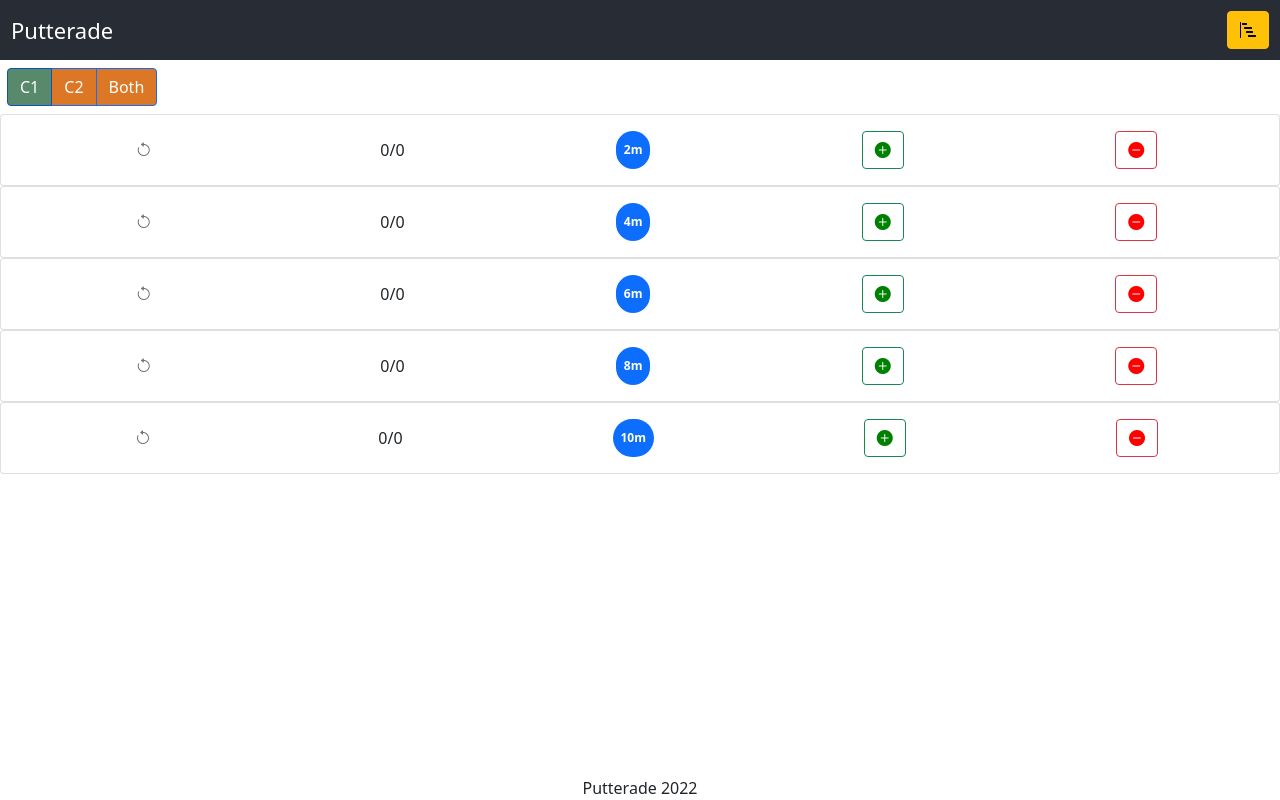
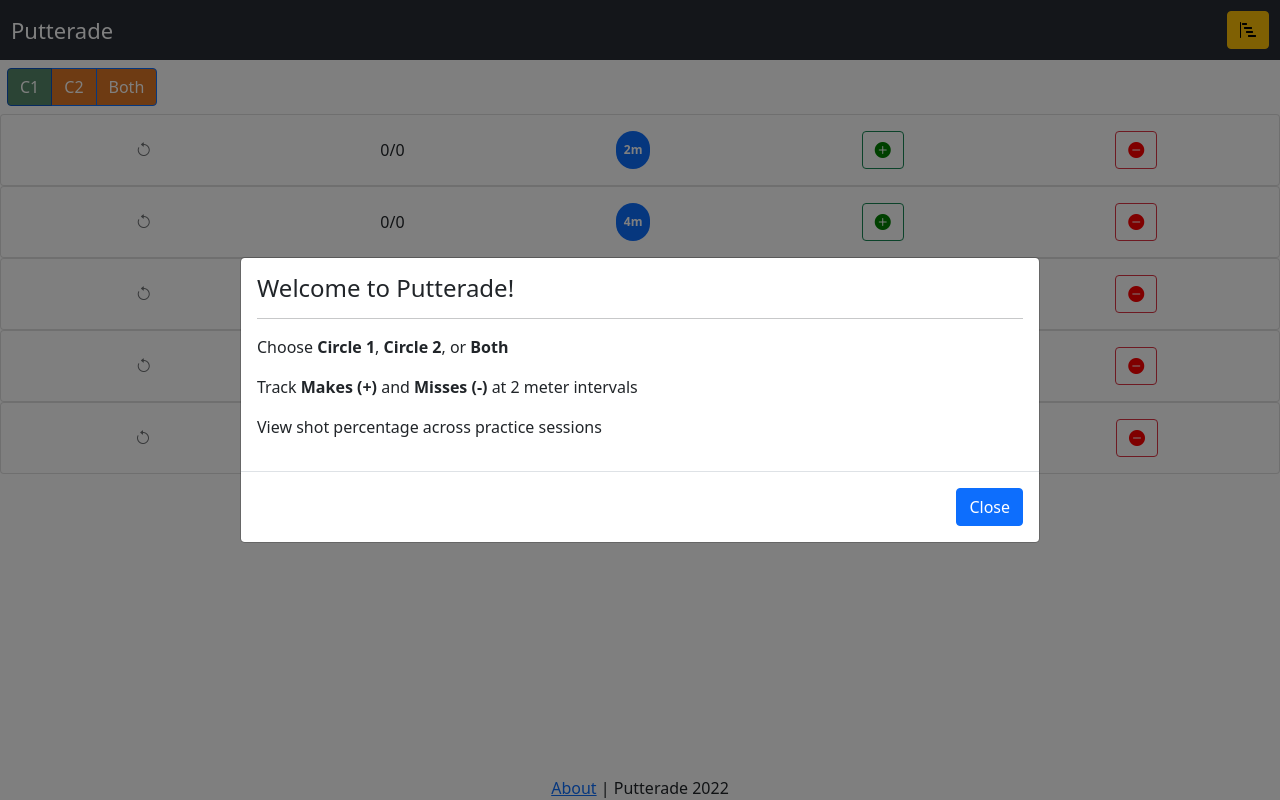
Before and after one commit to zacarey/putterade, a React (Create React App) app: page / in a window 1280 px wide. Built offline with nearby package versions, Linux system fonts and the light colour scheme.

Commit message:
Adding about screen

```diff
--- a/src/App.js
+++ b/src/App.js
@@ -4,6 +4,7 @@ import React from "react";
 import Putterade from "./Putterade";
 import "bootstrap-icons/font/bootstrap-icons.css";
 import StatTracker from "./StatTracker";
+import IntroDialog from "./IntroDialog";
 
 function App() {
   return (
@@ -17,7 +18,9 @@ function App() {
         </div>
       </header>
       <Putterade></Putterade>
-      <footer>Putterade 2022</footer>
+      <footer>
+        <IntroDialog /> | Putterade 2022
+      </footer>
     </div>
   );
 }
--- /dev/null
+++ b/src/IntroDialog.js
@@ -0,0 +1,46 @@
+import React from "react";
+import Button from "react-bootstrap/Button";
+import Modal from "react-bootstrap/Modal";
+
+function IntroDialogDetail(props) {
+  return (
+    <Modal
+      {...props}
+      size="lg"
+      aria-labelledby="contained-modal-title-vcenter"
+      centered
+    >
+      <Modal.Body>
+        <h4>Welcome to Putterade!</h4>
+        <hr></hr>
+        <p>
+          Choose <b>Circle 1</b>, <b>Circle 2</b>, or <b>Both</b>
+        </p>
+        <p>
+          Track <b>Makes (+)</b> and <b>Misses (-)</b> at 2 meter intervals
+        </p>
+        <p>View shot percentage across practice sessions</p>
+      </Modal.Body>
+      <Modal.Footer>
+        <Button onClick={props.onHide}>Close</Button>
+      </Modal.Footer>
+    </Modal>
+  );
+}
+
+function IntroDialog() {
+  const firstTimeVisitor = localStorage.length === 0;
+  const [modalShow, setModalShow] = React.useState(firstTimeVisitor);
+
+  // eslint-disable-next-line
+  return (
+    <>
+      <a href="#" onClick={() => setModalShow(true)}>
+        About
+      </a>
+      <IntroDialogDetail show={modalShow} onHide={() => setModalShow(false)} />
+    </>
+  );
+}
+
+export default IntroDialog;
```
Also changed, not shown: src/App.css (line endings or trailing spaces).
